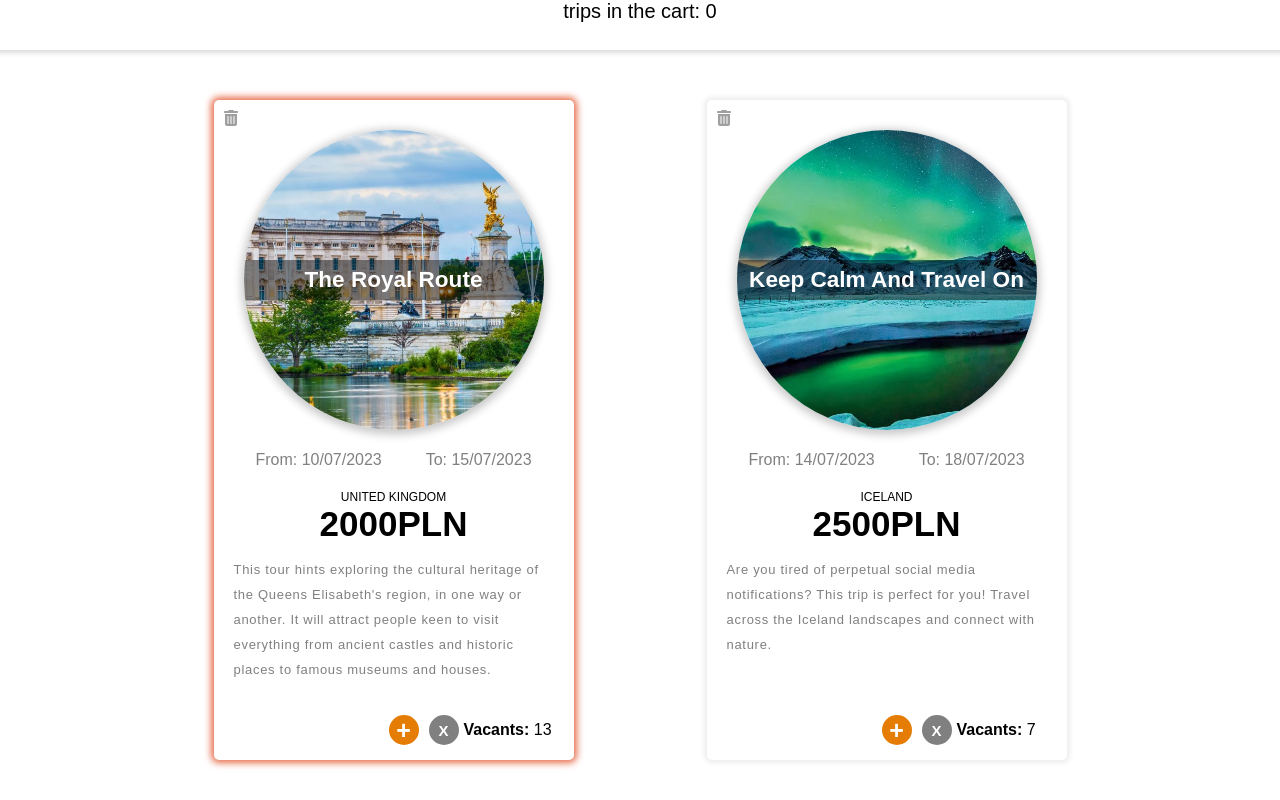
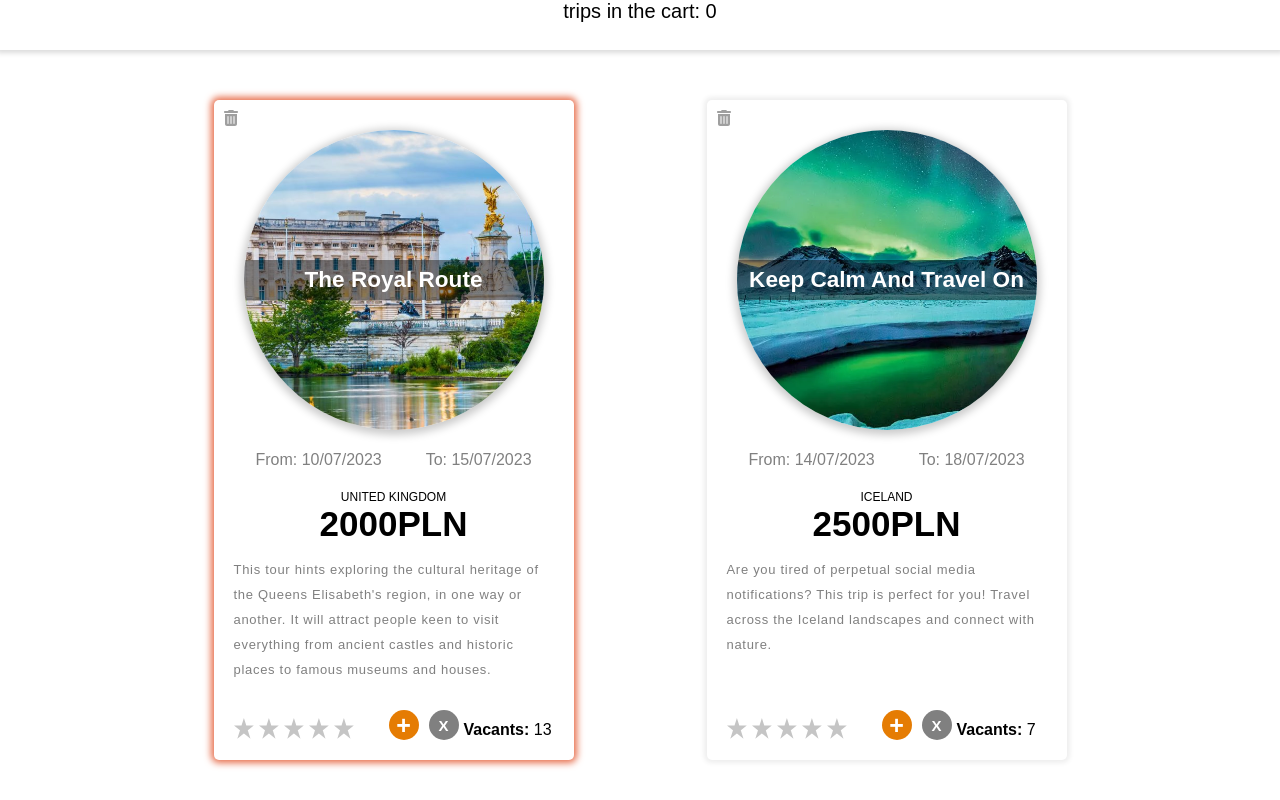
Before and after one commit to kajadudek/Web-Applications-Course, an Angular app in the folder lab 4/wycieczki/wycieczka/: page / in a window 1280 px wide. Shown: the top 800 px of the page. Built offline with nearby package versions, Linux system fonts and the light colour scheme.

Commit message:
star rating done

```diff
--- a/lab 4/wycieczki/wycieczka/src/app/app.module.ts
+++ b/lab 4/wycieczki/wycieczka/src/app/app.module.ts
@@ -7,12 +7,16 @@ import { TripComponent } from './trip/trip.component';
 import { FontAwesomeModule } from '@fortawesome/angular-fontawesome';
 import { AddTripComponent } from './add-trip/add-trip.component';
 import { FormsModule, ReactiveFormsModule } from '@angular/forms';
+import { RatingComponent } from './rating/rating.component';
+import { StarComponent } from './star/star.component';
 
 @NgModule({
   declarations: [
     AppComponent,
     TripComponent,
-    AddTripComponent
+    AddTripComponent,
+    RatingComponent,
+    StarComponent
   ],
   imports: [
     BrowserModule,
--- /dev/null
+++ b/lab 4/wycieczki/wycieczka/src/app/rating/rating.component.css
@@ -0,0 +1,12 @@
+.rating {
+    width: 150px;
+    display: flex;
+    flex-direction: row;
+    align-items: center;
+}
+
+.rating-result{
+    font-size: 14px;
+    margin: 0;
+    color: gray;
+}
--- /dev/null
+++ b/lab 4/wycieczki/wycieczka/src/app/rating/rating.component.html
@@ -0,0 +1,11 @@
+<div class="rating">
+    <ng-container *ngFor="let star of stars">
+    <app-star [starId]="star"
+        [rating]="hoverStars || rating"
+        (enter)="enter($event)"
+        (chooseStars)="newRate()"
+        (clicked)="updateRating(star)">
+    </app-star>
+    </ng-container>
+    <p class="rating-result" *ngIf="rating > 0">{{rating}}</p>
+</div>
--- /dev/null
+++ b/lab 4/wycieczki/wycieczka/src/app/rating/rating.component.ts
@@ -0,0 +1,32 @@
+import { Component, EventEmitter, Output } from '@angular/core';
+
+@Component({
+  selector: 'app-rating',
+  templateUrl: './rating.component.html',
+  styleUrls: ['./rating.component.css']
+})
+export class RatingComponent {
+
+  @Output() ratingSend: EventEmitter<number> = new EventEmitter();
+
+  stars = [1, 2, 3, 4, 5];
+  rating = 0;
+  hoverStars = 0;
+
+  enter(i: number) {
+    this.hoverStars = i;
+  }
+
+  newRate() {
+    this.hoverStars = 0;
+  }
+
+  updateRating(i: number) {
+    this.rating = i;
+    this.ratingSendToParent();
+  }
+
+  ratingSendToParent() {
+    this.ratingSend.emit(this.rating);
+  }
+}
--- /dev/null
+++ b/lab 4/wycieczki/wycieczka/src/app/star/star.component.css
@@ -0,0 +1,7 @@
+.star-rated {
+    fill: rgb(238, 186, 15);
+}
+
+.star-not-clicked {
+    fill: rgb(197, 197, 197);
+}
--- /dev/null
+++ b/lab 4/wycieczki/wycieczka/src/app/star/star.component.html
@@ -0,0 +1,11 @@
+<svg (click)="starClicked()"
+    class="star-not-clicked"
+    (mouseenter)="onenter()"
+    (mouseleave)="newRate()"
+    [ngClass]="{'star-rated': starId <= rating,
+            'star-not-clicked': starId > rating}"
+            height="27px" width="25px" viewBox="0 0 25 23" data-rating="1">
+
+  <polygon stroke-width="0" points="9.9, 1.1, 3.3, 21.78, 19.8, 8.58, 0, 8.58, 16.5, 21.78" />
+
+</svg>
--- /dev/null
+++ b/lab 4/wycieczki/wycieczka/src/app/star/star.component.ts
@@ -0,0 +1,37 @@
+import { Component, OnInit, Input, Output, EventEmitter } from "@angular/core";
+
+@Component({
+  selector: 'app-star',
+  templateUrl: './star.component.html',
+  styleUrls: ['./star.component.css']
+})
+
+export class StarComponent implements OnInit {
+  starState = "star-not-clicked";
+
+  @Input() starId!: number;
+  @Input() rating!: number;
+
+  @Output() chooseStars: EventEmitter<number> = new EventEmitter();
+  @Output() enter: EventEmitter<number> = new EventEmitter();
+  @Output() clicked: EventEmitter<number> = new EventEmitter();
+  constructor() {}
+
+  ngOnInit() {
+    if (this.rating >= this.starId) {
+      this.starState = "star-rated";
+    }
+  }
+
+  onenter() {
+    this.enter.emit(this.starId);
+  }
+
+  newRate() {
+    this.chooseStars.emit(this.starId);
+  }
+
+  starClicked() {
+    this.clicked.emit(this.starId);
+  }
+}
--- a/lab 4/wycieczki/wycieczka/src/app/trip/trip.component.css
+++ b/lab 4/wycieczki/wycieczka/src/app/trip/trip.component.css
@@ -140,8 +140,12 @@
     height: 30px;
     padding: 15px 20px;
     display: flex;
-    justify-content: flex-end;
+    justify-content: space-between;
     align-items: center;
+}
+
+.buying-features {
+    display: flex;
 }
 
 .vacants {
--- a/lab 4/wycieczki/wycieczka/src/app/trip/trip.component.html
+++ b/lab 4/wycieczki/wycieczka/src/app/trip/trip.component.html
@@ -32,6 +32,11 @@
         </div>
 
         <div class="trip-card-footer">
+            <app-rating
+                (ratingSend)="getRating($event, trip)"
+                class="rating"></app-rating>
+
+            <div class="buying-features">
                 <button *ngIf="trip.vacants > 0" (click)="addTripToCart(trip)" class="buy-button">+</button>
                 <button *ngIf="trip.addedToCart >= 0" (click)="rmvTripFromCart(trip)" class="resign-button">X</button>
                 <p class="vacants" *ngIf="trip.vacants > 0" [class.few-left]="trip.vacants <= 3">
@@ -44,6 +49,8 @@
             </div>
 
         </div>
+
+    </div>
 </div>
 
 
--- a/lab 4/wycieczki/wycieczka/src/app/trip/trip.component.ts
+++ b/lab 4/wycieczki/wycieczka/src/app/trip/trip.component.ts
@@ -12,6 +12,7 @@ export interface Trip{
   shortInfo: string;
   imgUrl: string;
   addedToCart: number;
+  rating: number;
 }
 
 @Component({
@@ -23,6 +24,7 @@ export interface Trip{
 export class TripComponent implements OnInit {
   data!: any;
   public trips: Trip[] = [];
+
   howManyTrips = 0;
   faTrashCan = faTrashCan;
 
@@ -41,7 +43,8 @@ export class TripComponent implements OnInit {
         vacants: this.data[trip]["vacants"],
         shortInfo: this.data[trip]["info"],
         imgUrl: this.data[trip]["image"],
-        addedToCart: 0
+        addedToCart: 0,
+        rating: 0
       } as Trip)
     }
   }
@@ -95,4 +98,8 @@ export class TripComponent implements OnInit {
     this.trips.push(trip)
   }
 
+  getRating(rating: number, trip: Trip){
+    trip.rating = rating
+  }
+
 }
```
Also changed, not shown: 2 other files (tests, documents, lock files or other folders). Lines whose indentation alone changed are shown as unchanged.
